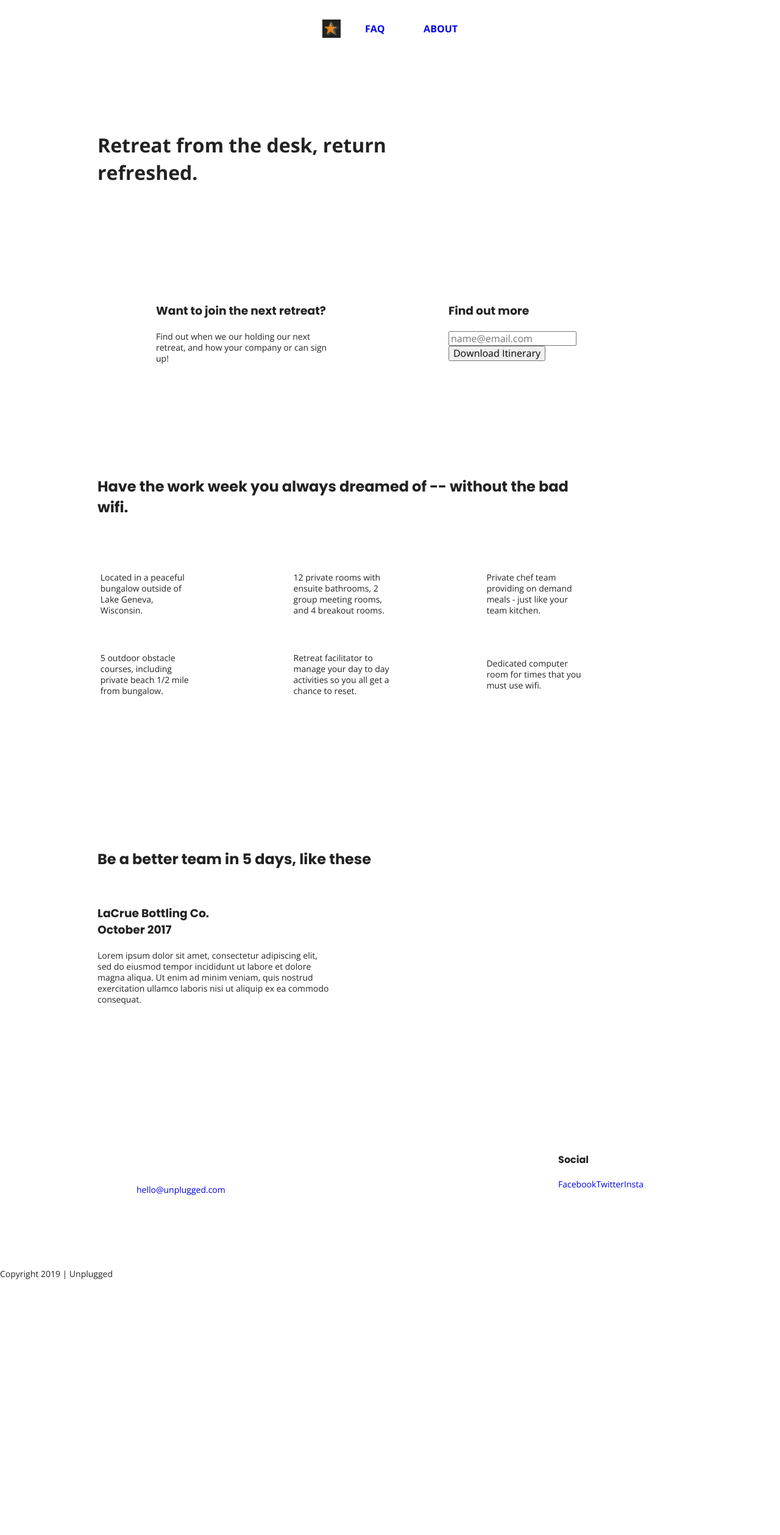
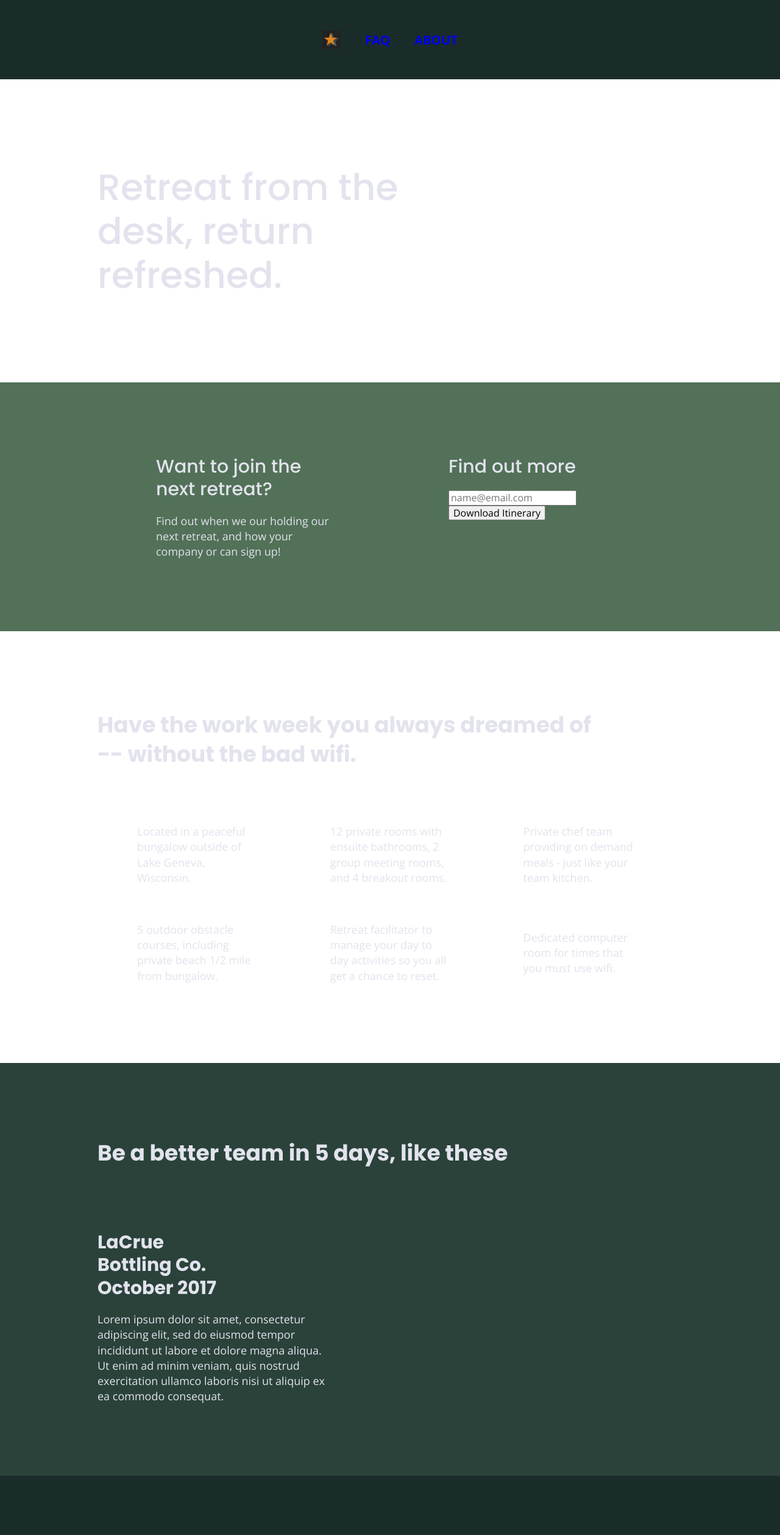
Before and after one commit to annakmca/unplugged, a plain HTML site: page index.html in a window 1280 px wide. Shown: the top 2517 px of the page at 61% size. Before the commit the page ends 2118 px from the top, so only its background shows below. Drawn offline with nearby package versions, Linux system fonts and the light colour scheme.

Commit message:
updatind css with more styles

```diff
--- a/css/main.css
+++ b/css/main.css
@@ -162,6 +162,7 @@ footer {
   justify-content: center;
   align-items: center;
   flex-flow: row wrap;
+  background-color: #1a2c2a;
 }
 
 header img {
@@ -176,6 +177,7 @@ header {
   width: 100%;
   height: 1px;
   margin: 10px 0 20px 0;
+  background: #3a3a3a;
 }
 
 header .content-wrapper {
@@ -192,6 +194,13 @@ header nav {
   align-items: center;
   flex-flow: row wrap;
   width: 60%;
+  font-size: 1.125em;
+  text-transform: uppercase;
+  font-weight: 700;
+}
+
+header nav ul li {
+  font-size: 1.125em;
 }
 
 header nav ul {
@@ -202,6 +211,7 @@ header nav ul {
 
 footer {
   flex-direction: column;
+  text-align: center;
 }
 
 footer p {
@@ -214,7 +224,21 @@ footer .content-wrapper {
 }
 
 footer .contact {
-  margin-bottom: 50%;
+  margin-bottom: 50px;
+}
+
+.contact a {
+  color: #ffffff;
+}
+
+footer .social {
+  color: #ffffff;
+}
+
+.social a {
+  text-decoration: none;
+  color: #ffffff;
+  margin: 0px 10px 10px 0px;
 }
 
 footer .social-icons {
@@ -225,12 +249,14 @@ footer .social-icons {
 
 footer .social-icons p {
   display: flex;
-  justify-content: space-around;
+  justify-content: center;
   align-items: center;
 }
 
 footer .copyright {
-  margin: 20px 0;
+  margin: 20px 0 30px 20px;
+  color: #ffffff;
+  justify-content: center;
 }
 /*----------------- MAIN STYLES----------------------*/
 
@@ -238,6 +264,13 @@ footer .copyright {
   display: flex;
   justify-content: center;
   flex-flow: row wrap;
+}
+
+.hero-area h1 {
+  color: #e2e3ed;
+  font-family: 'Poppins', Helvetica, Arial, sans-serif;
+  font-weight: 500;
+  line-height: 1.2;
 }
   /*background: url"img/jake-melara-30679-unsplash.jpg"
 }
@@ -258,6 +291,21 @@ aside {
   justify-content: center;
   align-items: center;
   flex-flow: row wrap;
+  background-color: #527158;
+}
+
+aside .form {
+  margin-top: 30px;
+}
+
+aside h3 {
+  color: #e2e3ed;
+  font-weight: 500;
+}
+
+aside p {
+  color: #e2e3ed;
+  line-height: 1.4em;
 }
 
 .features {
@@ -275,9 +323,13 @@ aside {
 
 .features h2 {
   margin-bottom: 60px;
+  color: #e2e3ed;
 }
 
 .features p {
+  margin: 0;
+  color: #e2e3ed;
+  line-height: 1.4em;
   margin: 0;
 }
 
@@ -290,15 +342,52 @@ aside {
   display: flex;
   justify-content: center;
   flex-flow: row wrap;
+  background-color: #2a423a;
 }
 
 .reviews h2 {
   margin-bottom: 40px;
+  color: #e2e3ed;
+  line-height: 1;
 }
 
 .reviews h3 {
-  width: 55%;
+  width: 60%;
   margin: 20px 0;
+  color: #e2e3ed;
+}
+
+.reviews p {
+  color: #e2e3ed;
+  line-height: 1.4em;
+}
+
+/* Homepage Form */
+
+aside .form {
+  margin-top: 30px;
+}
+
+input[type=text] {
+  box-sizing: border-box;
+  width: 100%;
+  color: #2a423a;
+  font-style: italic;
+  padding: 1em;
+}
+
+input[type=button] {
+  width: 100%;
+  padding: 20px 0;
+  margin-top: 20px;
+  background-color: #2a423a;
+  font-family: 'Poppins', Helvetica, Arial, sans-serif;
+  font-weight: 500;
+  font-size: 1.125em;
+  color: #e2e3ed;
+  border: none;
+  text-align: center;
+  text-transform: uppercase;
 }
 
 /* ==========================================================================
@@ -306,6 +395,7 @@ aside {
    ========================================================================== */
 
    .mission {
+    background-color: #527158;
     display: flex;
     justify-content: center;
     align-items: center;
@@ -313,6 +403,7 @@ aside {
   }
 
   .contact-section {
+    background-color: #2a423a;
     display: flex;
     justify-content: center;
     align-items: center;
@@ -328,6 +419,7 @@ aside {
      ========================================================================== */
 
   .faq {
+    background-color: #527158;
     display: flex;
     justify-content: center;
     align-items: center;
@@ -344,11 +436,18 @@ aside {
 
   .faq h2 {
     margin-bottom: 40px;
+    line-height: 1;
   }
 
   .faq-content {
     margin-bottom: 50px;
   }
+
+  .faq-content h4 {
+    line-height: 1.333;
+  }
+
+
 
 /* ==========================================================================
    Helper classes
@@ -448,17 +547,31 @@ aside {
       margin: 100px 0;
     }
 
+    h2 {
+      font-size: 2.25em;
+      line-height: 1.333;
+    }
+
+    h3 {
+      font-size: 1.5em;
+      line-height: 1.25;
+    }
+
     /* Header */
 
     header {
       justify-content: space-around;
-      padding: 20px 0;
+      padding: 33px 0;
 
     }
 
     header content.wrapper {
       width: 100%;
       justify-content: space-between;
+    }
+
+    header figure {
+      width: 30%
     }
 
     header nav {
@@ -481,7 +594,8 @@ aside {
       display: flex;
       justify-content: space-between;
       flex-flow: row wrap;
-
+      background-color: #527158;
+      padding: 50px 100px 50px 100px;
     }
 
     aside .content-wrapper .form-description,
@@ -490,23 +604,33 @@ aside {
       margin: 0;
     }
 
+    aside .content-wrapper .form-description {
+
+    }
+
     /* Features */
 
     .features article {
       display: flex;
       justify-content: center;
+      align-items: center;
       flex-flow: column wrap;
       flex-basis: 50%;
     }
 
     .features .features-text {
-      width: 50%;
+      width: 62%;
     }
 
     /* Reviews */
     .reviews article {
       display: flex;
       justify-content: space-between;
+      background-color: #2a423a;
+    }
+
+    .reviews h2 {
+      width: 85%;
     }
 
     .reviews article div {
@@ -519,14 +643,24 @@ aside {
       margin: 100px 0;
     }
 
-    .footer-content {
+    footer .footer-content {
       display: flex;
       justify-content: space-between;
       align-items: center;
+      flex-direction: row;
     }
 
     footer .contact {
       margin-bottom: 0;
+    }
+
+    footer h4 {
+      font-size: 1.5em;
+      margin-bottom: 40px;
+    }
+
+    footer p {
+      line-height: 1.285;
     }
 
     footer .copyright {
@@ -558,6 +692,10 @@ aside {
     align-items: flex-start;
 }
 
+.contact-content h4 {
+  font-size: 1.5em;
+}
+
 /* ==========================================================================
    FAQ Page
    ========================================================================== */
@@ -566,26 +704,51 @@ aside {
 }
 
 .faq-content {
-    flex-basis: 40%;
+    flex-basis: 45%;
 }
 
 .faq h2 {
     width: 100%;
 }
 
+.faq h4,
+.faq p {
+  font-size: .875
+  line-height: 1.125;
+}
 
     }
 
-    @media screen and (min-width: 1200px) {
+    @media only screen and (min-width: 1200px) {
 
     /*Desktop styles here */
+
+    header {
+      padding 15px 0;
+    }
+
     .content-wrapper {
       max-width: 960px;
  }
 
+ h2 {
+   font-size: 2.25 em;
+ }
+
+ h3,
+ h4 {
+   font-size: 1.875em;
+ }
+
+ p {
+   font-size: 1.125em;
+   line-height: 1.333;
+ }
+
   /* Hero */
  .hero-area h1 {
-     width: 60%;
+    font-size: 3.75em;
+    width: 60%;
  }
 
  /* Aside */
@@ -598,6 +761,10 @@ aside {
      width: 30%;
  }
 
+ .form-description p {
+   font-size: 1.125em;
+ }
+
  /* Features */
  .features h2 {
      width: 85%;
@@ -608,8 +775,16 @@ aside {
  }
 
  /* Reviews */
+ .reviews h2 {
+   padding-bottom: 50px;
+ }
+
  .reviews article div {
      width: 40%;
+ }
+
+ footer h4 {
+   font-size: 1.875em;
  }
 
 /* ==========================================================================
@@ -618,8 +793,12 @@ About Page
  .mission h2,
  .contact-section .content-wrapper h2 {
      width: 95%;
+     font-size: 3em;
  }
 
+ .contact-content h4 {
+   font-size: 1.875em;
+ }
  .contact-section .content-wrapper h2 {
      margin-bottom: 20px;
  }
@@ -630,6 +809,13 @@ FAQ Page
 ========================================================================== */
  .faq h2 {
      width: 100%;
+     font-size: 3em;
+ }
+
+ .faq h4,
+ .faq p {
+   font-size: 1.125em;
+   line-height: 1;
  }
 
  .faq-content {
```
